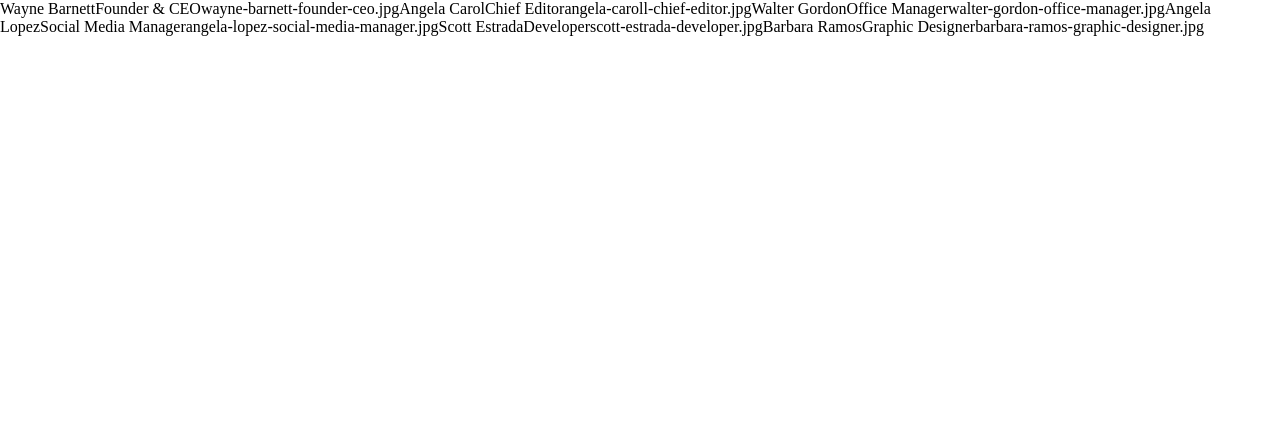
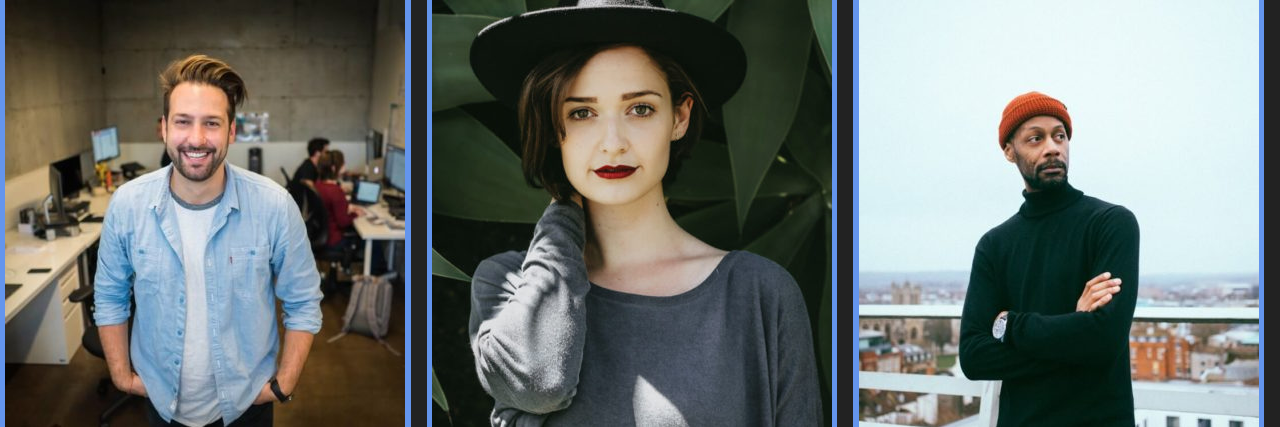
Before and after one commit to davidegiak/js-our-team, a plain HTML site: page index.html in a window 1280 px wide. Shown: the top 427 px of the page. Drawn offline with Linux system fonts and the light colour scheme.

Commit message:
bonus 1 e 2

```diff
--- a/css/style.css
+++ b/css/style.css
@@ -3,3 +3,24 @@
     padding: 0;
     box-sizing: border-box;
 }
+
+main {
+    display: flex;
+    flex-wrap: wrap;
+    gap: 1rem;
+    background-color: #222;
+}
+
+.card {
+    width: calc((100% / 3) - 1rem);
+    background-color: cornflowerblue;
+    display: flex;
+    flex-direction: column;
+    justify-content: center;
+    align-items: center;
+}
+
+.img {
+
+
+}
--- a/index.html
+++ b/index.html
@@ -7,6 +7,10 @@
     <link rel="stylesheet" href="./css/style.css">
 </head>
 <body>
+    <main>
+
+    </main>
+    <script src="./js/efx.js"></script>
     <script src="./js/main.js"></script>
 </body>
 </html>
--- /dev/null
+++ b/js/efx.js
@@ -0,0 +1,13 @@
+function creation(name,role,img) {
+    return `
+    <div class="card">
+        <div class="img">
+        <img src="img/${img}">
+        </div>
+        <div class="info">
+            <h1>${name}</h1>
+            <h3>${role}</h1>
+        </div>
+    </div>
+    `
+}
--- a/js/main.js
+++ b/js/main.js
@@ -34,11 +34,12 @@ let team = [
     img: "barbara-ramos-graphic-designer.jpg"
     },
 ];
-
 for (let i = 0; i < team.length; i++) {
     const element = team[i];
-    for (let key in element) {
-        console.log(element[key]);
-        document.querySelector("body").append(element[key])
-    }
+    document.querySelector("main").innerHTML += creation(team[i].nome, team[i].ruolo, team[i].img)
+
 }
+
+// for (let i = 0; i < team.length; i++) {
+//     let cards =
+// }
```
